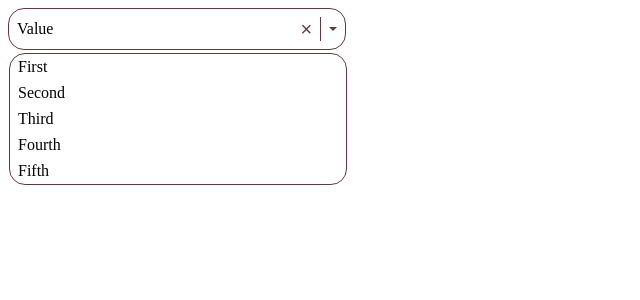
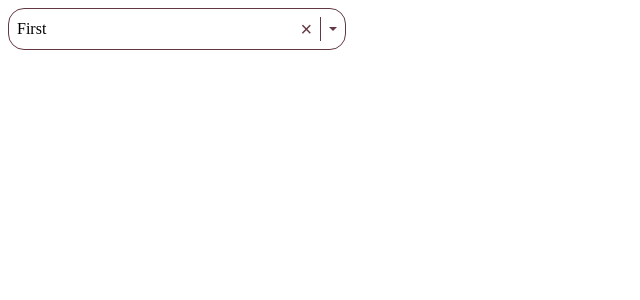
Before and after one commit to eduvinagre/typescript-form, a React (Vite) app: page / in a window 1280 px wide. Shown: the top 300 px of the page, without its empty margins (0-640 px from the left). Built offline with nearby package versions, Linux system fonts and the light colour scheme.

Commit message:
single select logic

```diff
--- a/src/App.tsx
+++ b/src/App.tsx
@@ -1,3 +1,4 @@
+import { useState } from "react";
 import { Select } from "./Select";
 
 const options = [
@@ -9,9 +10,12 @@
 ];
 
 function App() {
+  const [value, setValue] = useState<(typeof options)[0] | undefined>(
+    options[0]
+  );
   return (
     <>
-      <Select options={options} />
+      <Select options={options} value={value} onChange={(o) => setValue(o)} />
     </>
   );
 }
--- a/src/Select.tsx
+++ b/src/Select.tsx
@@ -1,8 +1,9 @@
+import { useEffect, useState } from "react";
 import styles from "./select.module.css";
 
 type SelectOption = {
   label: string;
-  value: any;
+  value: string | number;
 };
 
 type SelectProps = {
@@ -12,15 +13,58 @@
 };
 
 export function Select({ value, onChange, options }: SelectProps) {
+  const [isOpen, setIsOpen] = useState(false);
+  const [highlightedIndex, setHighlightedIndex] = useState(0);
+
+  useEffect(() => {
+    if (isOpen) setHighlightedIndex(0);
+  }, [isOpen]);
+
+  function clearOptions() {
+    onChange(undefined);
+  }
+
+  function selectOption(option: SelectOption) {
+    if (option !== value) onChange(option);
+  }
+
+  function isOptionSelected(option: SelectOption) {
+    return option === value;
+  }
+
   return (
-    <div tabIndex={0} className={styles.container}>
-      <span className={styles.value}>Value</span>
-      <button className={styles["clear-btn"]}>&times;</button>
+    <div
+      onBlur={() => setIsOpen(false)}
+      onClick={() => setIsOpen((prev) => !prev)}
+      tabIndex={0}
+      className={styles.container}
+    >
+      <span className={styles.value}>{value?.label}</span>
+      <button
+        onClick={(e) => {
+          e.stopPropagation();
+          clearOptions();
+        }}
+        className={styles["clear-btn"]}
+      >
+        &times;
+      </button>
       <div className={styles.divider}></div>
       <div className={styles.caret}></div>
-      <ul className={`${styles.options} ${styles.show}`}>
-        {options.map((option) => (
-          <li key={option.label} className={styles.option}>
+      <ul className={`${styles.options} ${isOpen ? styles.show : ""}`}>
+        {options.map((option, index) => (
+          <li
+            onClick={(e) => {
+              e.stopPropagation();
+              selectOption(option);
+              setIsOpen(false);
+            }}
+            onMouseEnter={() => setHighlightedIndex(index)}
+            key={option.value}
+            className={`${styles.option} ${
+              isOptionSelected(option) ? styles.selected : ""
+            } ${index === highlightedIndex ? styles.highlighted : ""}`}
+          >
             {option.label}
           </li>
         ))}
--- a/src/select.module.css
+++ b/src/select.module.css
@@ -51,7 +51,7 @@
   margin: 0;
   padding: 0;
   list-style: none;
-  /* display: none; */
+  display: none;
   max-height: 15em;
   overflow-y: auto;
   border: 0.05em solid #643843;
@@ -72,11 +72,11 @@
   cursor: pointer;
 }
 
+.option.selected {
+  background-color: #99627a;
+}
+
 .option.highlighted {
   background-color: #c88ea7;
   color: white;
 }
-
-.option.selected {
-  background-color: #99627a;
-}
```
